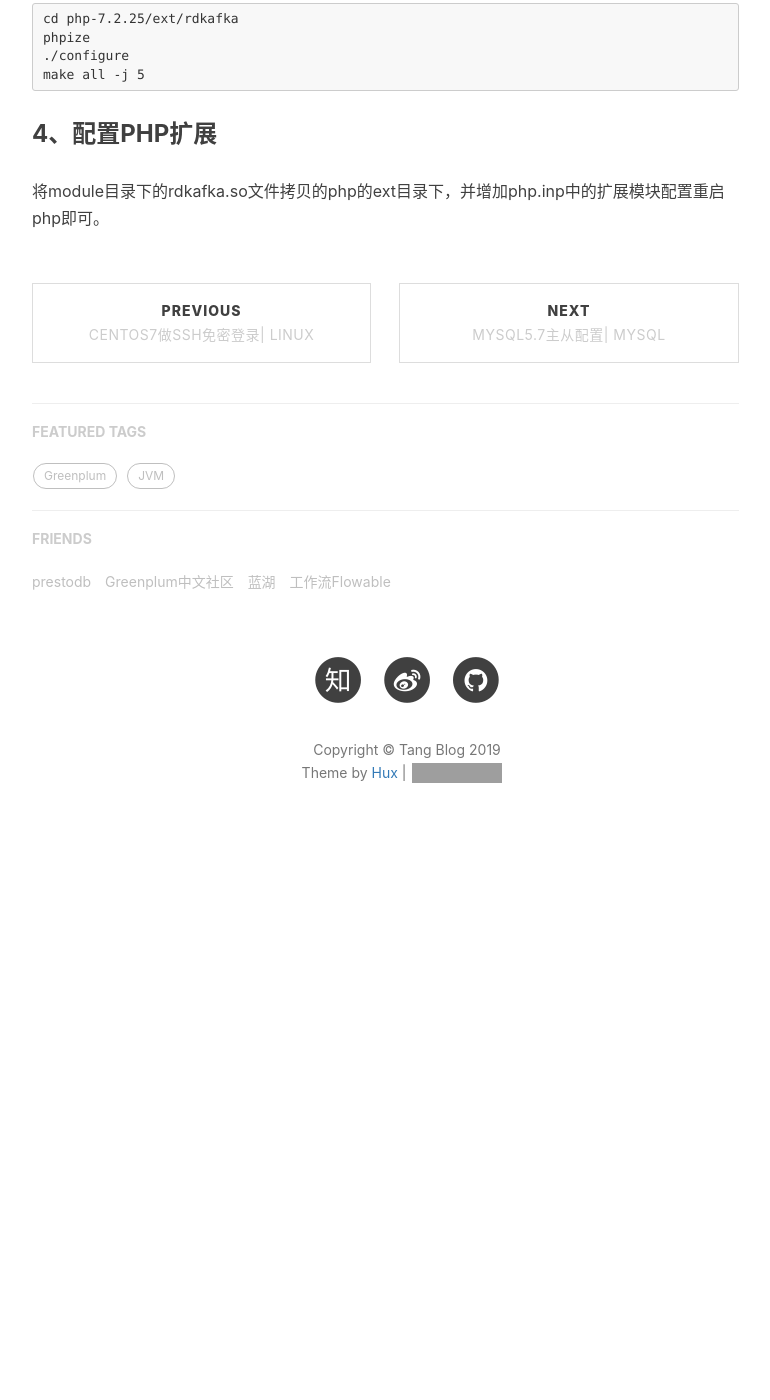
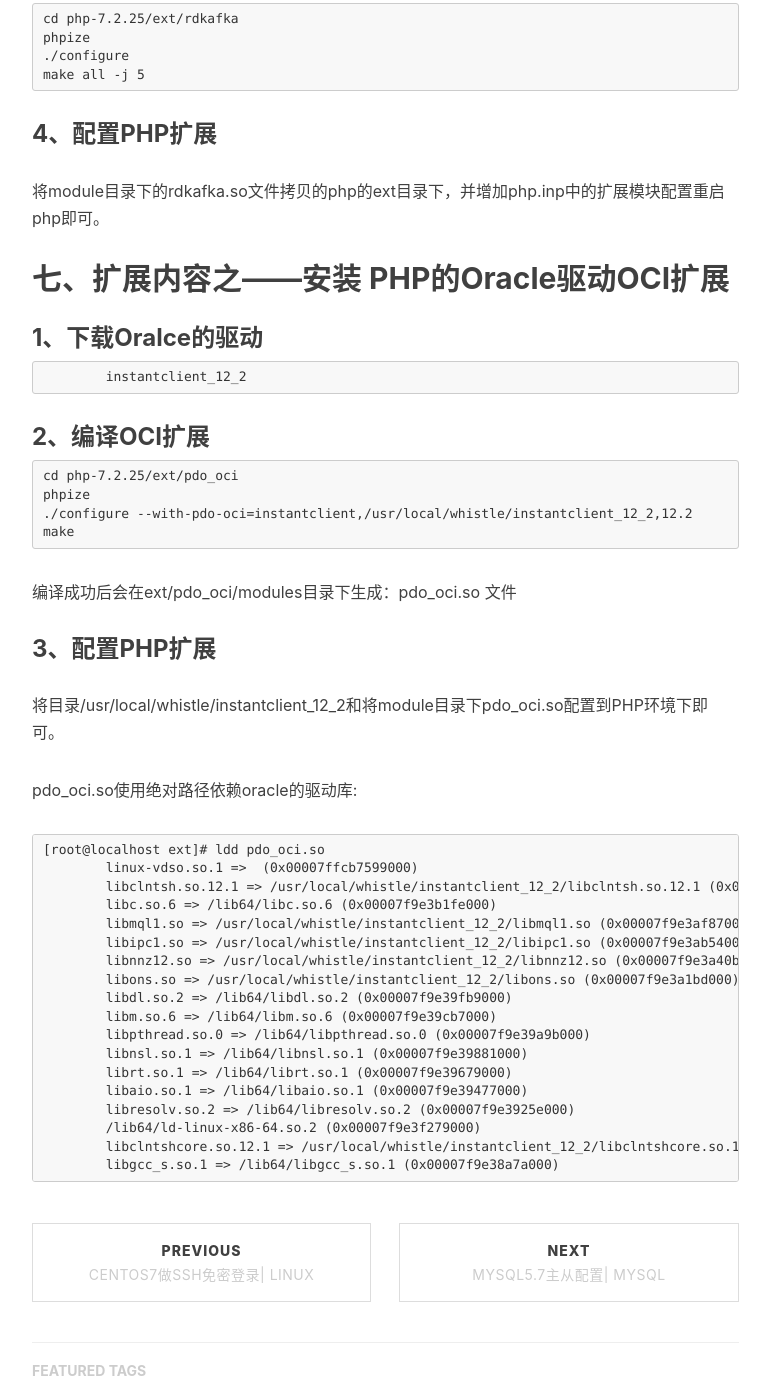
Before and after one commit to tangyibo/tangyibo.github.io, a Jekyll site: the page built from _posts/2019-12-11-centos7-php7-install-extension-pgsql-pdo_pgsql.md, in a window 1280 px wide and 1400 px high, scrolled down 2549 px. Shown: the whole window, without its empty margins (233-1003 px from the left). Built offline with Jekyll 4.4.1, drawn with Linux system fonts in a browser that asks for light colours; nearby versions of some CDN libraries; comment, search, counter and statistics services are not loaded; before the commit the page ends 3426 px from its top, so only the background shows below that; grey boxes are pictures that could not be loaded.

Commit message:
补充提交

````diff
--- a/_posts/2019-12-11-centos7-php7-install-extension-pgsql-pdo_pgsql.md
+++ b/_posts/2019-12-11-centos7-php7-install-extension-pgsql-pdo_pgsql.md
@@ -108,3 +108,46 @@ make all -j 5
 ### 4、配置PHP扩展
 
 将module目录下的rdkafka.so文件拷贝的php的ext目录下，并增加php.inp中的扩展模块配置重启php即可。
+
+## 七、扩展内容之——安装 PHP的Oracle驱动OCI扩展
+
+### 1、下载Oralce的驱动
+```
+	instantclient_12_2
+```
+
+### 2、编译OCI扩展
+```
+cd php-7.2.25/ext/pdo_oci
+phpize
+./configure --with-pdo-oci=instantclient,/usr/local/whistle/instantclient_12_2,12.2
+make
+```
+
+编译成功后会在ext/pdo_oci/modules目录下生成：pdo_oci.so 文件
+
+### 3、配置PHP扩展
+
+将目录/usr/local/whistle/instantclient_12_2和将module目录下pdo_oci.so配置到PHP环境下即可。
+
+pdo_oci.so使用绝对路径依赖oracle的驱动库:
+```
+[root@localhost ext]# ldd pdo_oci.so
+	linux-vdso.so.1 =>  (0x00007ffcb7599000)
+	libclntsh.so.12.1 => /usr/local/whistle/instantclient_12_2/libclntsh.so.12.1 (0x00007f9e3b5cc000)
+	libc.so.6 => /lib64/libc.so.6 (0x00007f9e3b1fe000)
+	libmql1.so => /usr/local/whistle/instantclient_12_2/libmql1.so (0x00007f9e3af87000)
+	libipc1.so => /usr/local/whistle/instantclient_12_2/libipc1.so (0x00007f9e3ab54000)
+	libnnz12.so => /usr/local/whistle/instantclient_12_2/libnnz12.so (0x00007f9e3a40b000)
+	libons.so => /usr/local/whistle/instantclient_12_2/libons.so (0x00007f9e3a1bd000)
+	libdl.so.2 => /lib64/libdl.so.2 (0x00007f9e39fb9000)
+	libm.so.6 => /lib64/libm.so.6 (0x00007f9e39cb7000)
+	libpthread.so.0 => /lib64/libpthread.so.0 (0x00007f9e39a9b000)
+	libnsl.so.1 => /lib64/libnsl.so.1 (0x00007f9e39881000)
+	librt.so.1 => /lib64/librt.so.1 (0x00007f9e39679000)
+	libaio.so.1 => /lib64/libaio.so.1 (0x00007f9e39477000)
+	libresolv.so.2 => /lib64/libresolv.so.2 (0x00007f9e3925e000)
+	/lib64/ld-linux-x86-64.so.2 (0x00007f9e3f279000)
+	libclntshcore.so.12.1 => /usr/local/whistle/instantclient_12_2/libclntshcore.so.12.1 (0x00007f9e38c90000)
+	libgcc_s.so.1 => /lib64/libgcc_s.so.1 (0x00007f9e38a7a000)
+```
````
